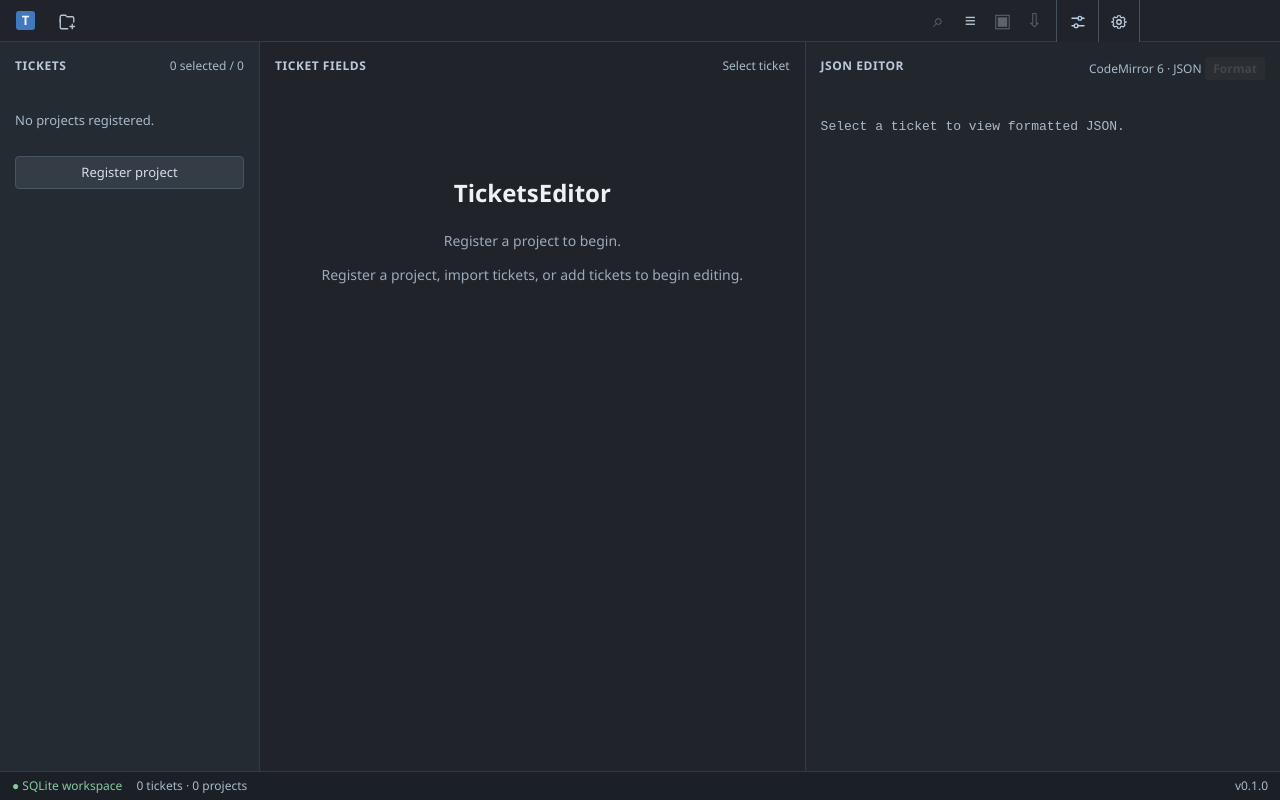
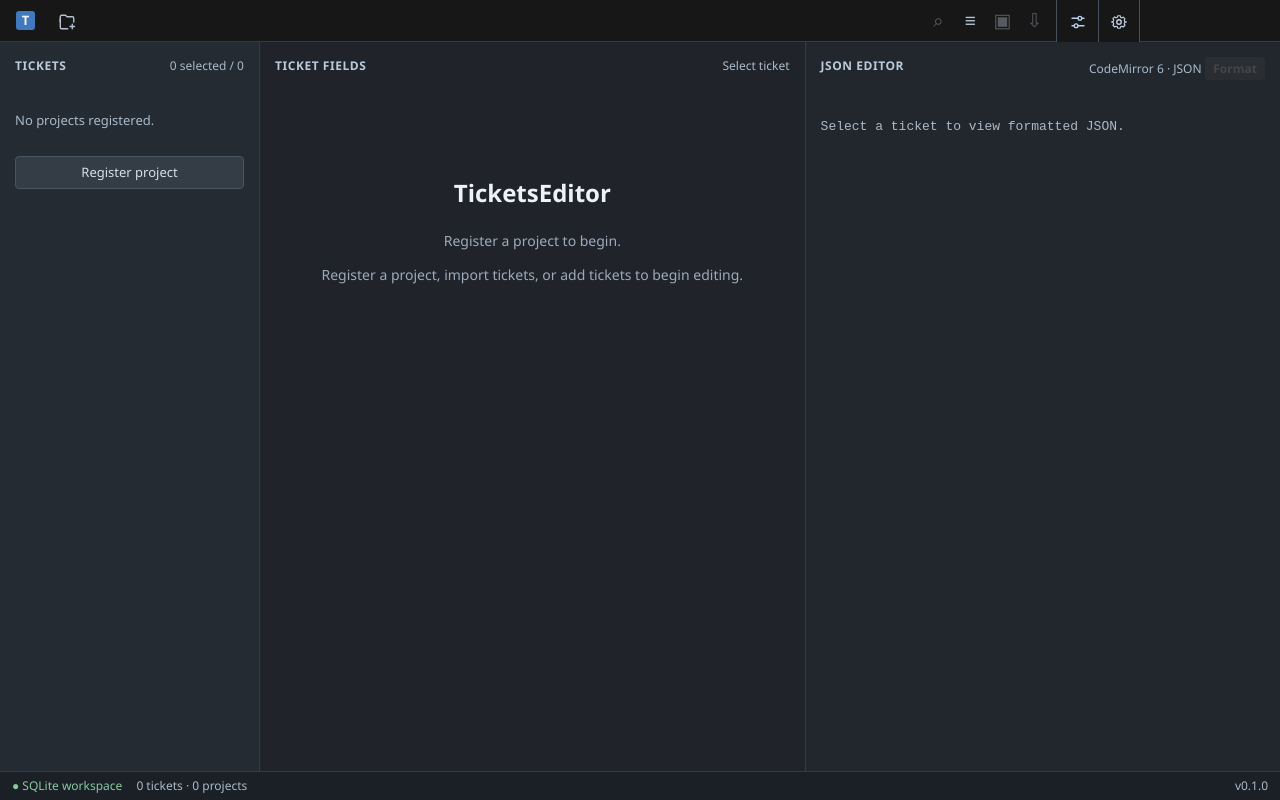
Before and after one commit to RuchirChawdhry/tickets-editor, a Svelte app: page / in a window 1280 px wide. Built offline with nearby package versions, Linux system fonts and the light colour scheme.

Commit message:
style: set active tab #0a0a0a and title bar #171717

```diff
--- a/src/main/index.ts
+++ b/src/main/index.ts
@@ -71,7 +71,7 @@ function createWindow(): void {
     backgroundColor: '#20242a',
     title: 'TicketsEditor',
     titleBarStyle: onWindows ? 'hidden' : 'default',
-    titleBarOverlay: onWindows ? { color: '#20242a', symbolColor: '#f3f4f6', height: 42 } : undefined,
+    titleBarOverlay: onWindows ? { color: '#171717', symbolColor: '#f3f4f6', height: 42 } : undefined,
     webPreferences: {
       preload: join(__dirname, '../preload/index.js'),
       nodeIntegration: false,
--- a/src/renderer/src/app.css
+++ b/src/renderer/src/app.css
@@ -24,12 +24,12 @@ button,input,textarea,select{font:inherit}button{cursor:pointer}button:disabled{
 input,textarea{background:#252b33;color:#edf0f5;border:1px solid #424b56;border-radius:4px;outline:none;padding:9px;min-width:0}
 input:focus,textarea:focus{border-color:#719acc}
 .app{height:100%;display:flex;flex-direction:column;min-width:0}
-.titlebar{height:42px;min-height:42px;display:flex;align-items:stretch;background:#20242a;border-bottom:1px solid #353b44;-webkit-app-region:drag;user-select:none}
+.titlebar{height:42px;min-height:42px;display:flex;align-items:stretch;background:#171717;border-bottom:1px solid #353b44;-webkit-app-region:drag;user-select:none}
 .brand{display:flex;align-items:center;gap:9px;padding:0 16px;font-size:var(--type-sm);font-weight:600;-webkit-app-region:no-drag}
 .brand-icon{display:grid;place-items:center;width:19px;height:19px;border-radius:3px;background:#4079bd}
 .tabs{display:flex;align-items:stretch;max-width:43vw;overflow-x:auto;overflow-y:hidden;-webkit-app-region:no-drag}
 .tab{border:0;border-left:1px solid #353b44;background:transparent;color:#b4bdc8;padding:0 13px;white-space:nowrap;font-size:var(--type-sm)}
-.tab.active{background:#303740;color:white}.tab:hover,.title-action:hover{background:#38414c}
+.tab.active{background:#0a0a0a;color:white}.tab:hover,.title-action:hover{background:#282828}.tab.active:hover{background:#0a0a0a}
 .drag-space{flex:1;min-width:15px}.title-actions{display:flex;-webkit-app-region:no-drag}
 .title-action{border:0;background:transparent;color:#b6c3d1;font-size:19px;width:32px;-webkit-app-region:no-drag}
 .caption-reserved{width:140px;flex:0 0 140px;pointer-events:none}
@@ -245,7 +245,7 @@ button.primary{background:#356a9f;color:white;border-color:#4b88c6}button.danger
   width: 42px;
   height: 42px;
   align-self: stretch;
-  background: #20242a;
+  background: #171717;
   border: 0;
   border-left: 1px solid #46515e;
   border-right: 1px solid #46515e;
@@ -375,7 +375,7 @@ button.primary{background:#356a9f;color:white;border-color:#4b88c6}button.danger
   width: 42px;
   height: 42px;
   align-self: stretch;
-  background: #20242a;
+  background: #171717;
   color: #c3d3e6;
   border: 0;
   border-left: 1px solid #46515e;
```
Also changed, not shown: tests/visual/windows-titlebar.visual.mjs (+11 -0 lines).
